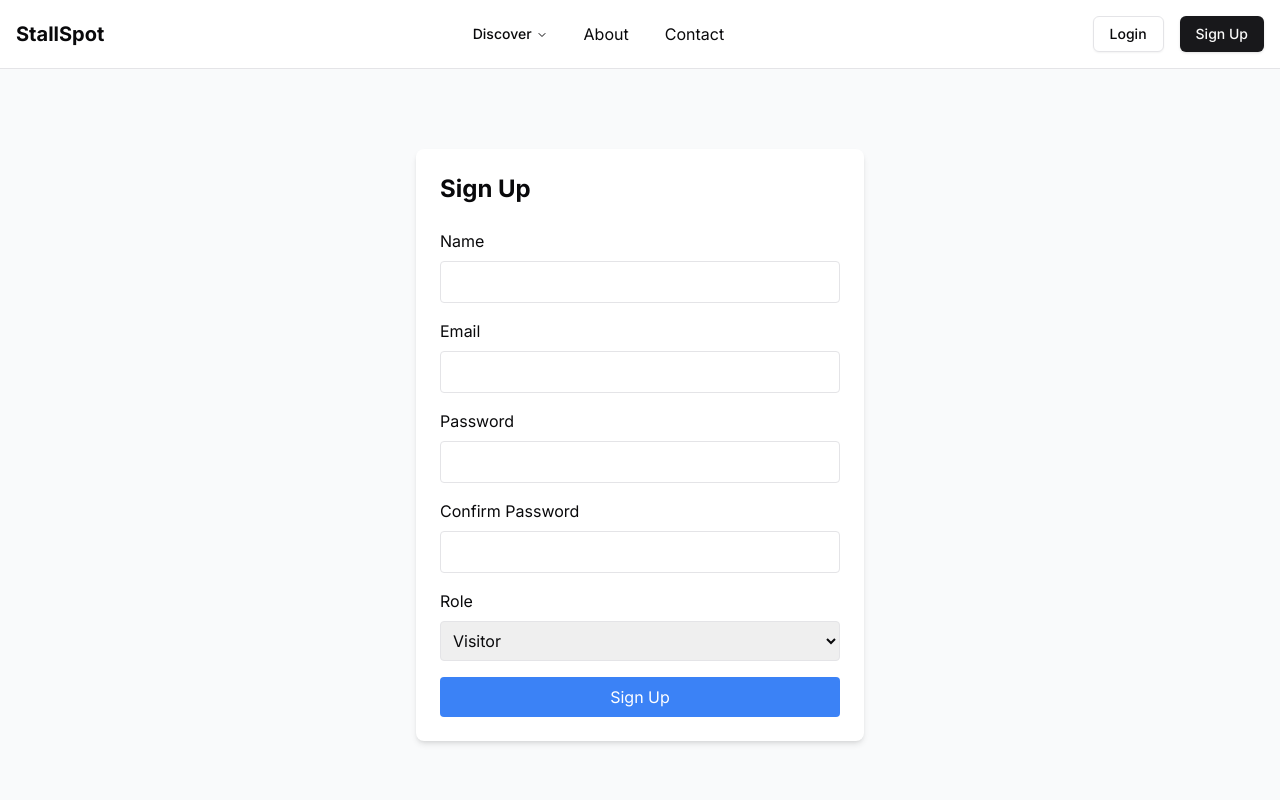
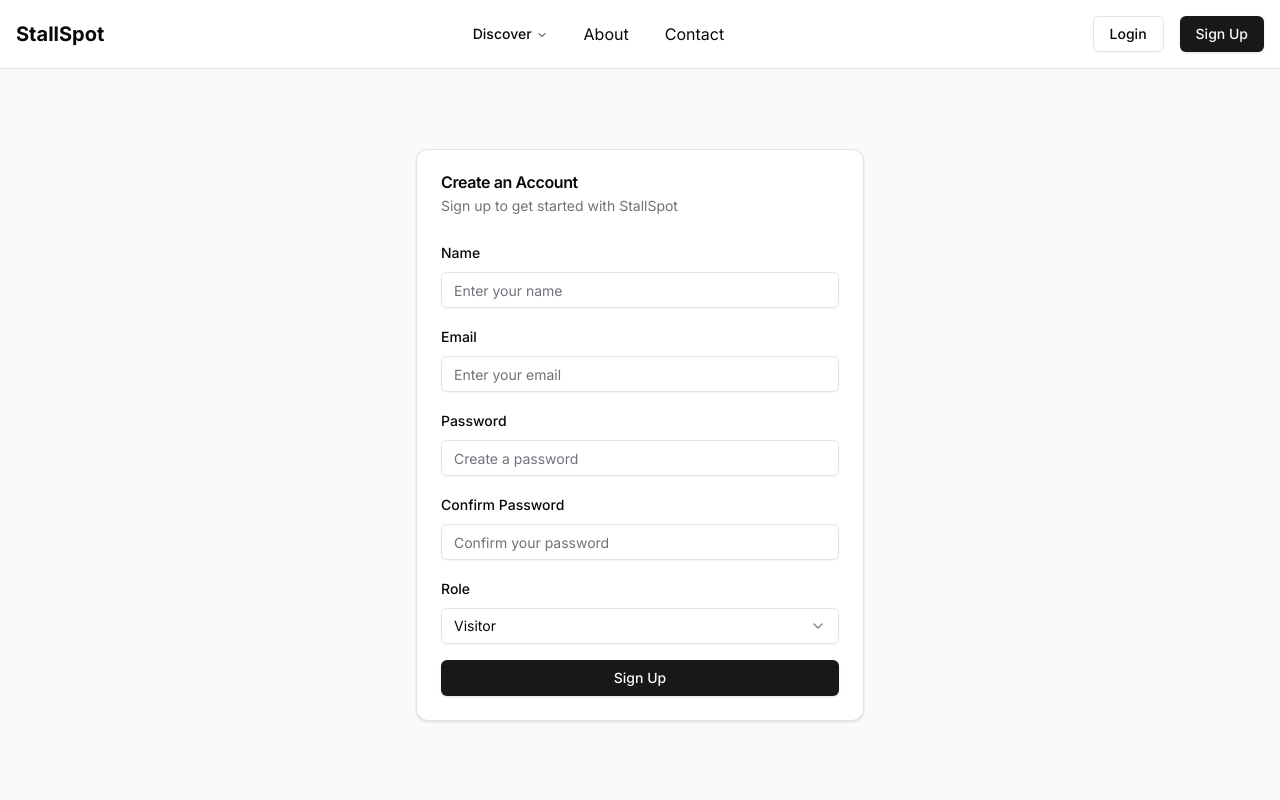
Before and after one commit to Parth-12pm/next-stallSpot, a Next.js app: page /auth/signup in a window 1280 px wide. Shown: the top 800 px of the page. Built offline with nearby package versions, Linux system fonts and the light colour scheme; no server answers.

Commit message:
fixed mongodb bug and enhanced UI of Auth components

```diff
--- a/src/components/auth/ForgotPasswordForm.tsx
+++ b/src/components/auth/ForgotPasswordForm.tsx
@@ -4,6 +4,12 @@ import { useForm } from 'react-hook-form';
 import { useState } from 'react';
 import { z } from 'zod';
 import { zodResolver } from '@hookform/resolvers/zod';
+import { Card, CardHeader, CardContent, CardTitle, CardDescription } from '@/components/ui/card';
+import { Button } from '@/components/ui/button';
+import { Input } from '@/components/ui/input';
+import { Alert, AlertDescription } from '@/components/ui/alert';
+import { Label } from '@/components/ui/label';
+import Link from 'next/link';
 
 const forgotPasswordSchema = z.object({
   email: z.string().email('Invalid email address'),
@@ -15,7 +21,7 @@ export default function ForgotPasswordForm() {
   const [status, setStatus] = useState<'idle' | 'success' | 'error'>('idle');
   const [message, setMessage] = useState('');
 
-  const { register, handleSubmit, formState: { errors } } = useForm<ForgotPasswordFormData>({
+  const { register, handleSubmit, formState: { errors, isSubmitting } } = useForm<ForgotPasswordFormData>({
     resolver: zodResolver(forgotPasswordSchema)
   });
 
@@ -42,43 +48,43 @@ export default function ForgotPasswordForm() {
   };
 
   return (
-    <div className="max-w-md mx-auto mt-8 p-6 bg-white rounded-lg shadow-md">
-      <h2 className="text-2xl font-bold mb-6">Forgot Password</h2>
-
+    <Card className="max-w-md w-full mx-auto mt-8">
+      <CardHeader>
+        <CardTitle>Forgot Password</CardTitle>
+        <CardDescription>Enter your email to receive reset instructions</CardDescription>
+      </CardHeader>
+      <CardContent>
         {status !== 'idle' && (
-        <div className={`mb-4 p-4 rounded-md ${
-          status === 'success' ? 'bg-green-100 text-green-700' : 'bg-red-100 text-red-700'
-        }`}>
-          {message}
-        </div>
+          <Alert variant={status === 'success' ? 'default' : 'destructive'} className="mb-4">
+            <AlertDescription>{message}</AlertDescription>
+          </Alert>
         )}
 
         <form onSubmit={handleSubmit(onSubmit)} className="space-y-4">
-        <div>
-          <label className="block mb-2">Email</label>
-          <input
+          <div className="space-y-2">
+            <Label htmlFor="email">Email</Label>
+            <Input
+              id="email"
               {...register('email')}
               type="email"
-            className="w-full p-2 border rounded"
+              placeholder="Enter your email"
             />
             {errors.email && (
-            <span className="text-red-500">{errors.email.message}</span>
+              <p className="text-sm text-destructive">{errors.email.message}</p>
             )}
           </div>
 
-        <button
-          type="submit"
-          className="w-full bg-blue-500 text-white p-2 rounded hover:bg-blue-600"
-        >
-          Reset Password
-        </button>
+          <Button type="submit" className="w-full" disabled={isSubmitting}>
+            {isSubmitting ? 'Sending...' : 'Reset Password'}
+          </Button>
         </form>
 
         <div className="mt-4 text-center">
-        <a href="/auth/login" className="text-blue-500 hover:underline">
+          <Link href="/auth/login" className="text-sm text-primary hover:underline">
             Back to Login
-        </a>
+          </Link>
         </div>
-    </div>
+      </CardContent>
+    </Card>
   );
 }
--- a/src/components/auth/ResetPasswordForm.tsx
+++ b/src/components/auth/ResetPasswordForm.tsx
@@ -5,6 +5,11 @@ import { useState } from 'react';
 import { z } from 'zod';
 import { zodResolver } from '@hookform/resolvers/zod';
 import { useRouter, useSearchParams } from 'next/navigation';
+import { Card, CardHeader, CardContent, CardTitle, CardDescription } from '@/components/ui/card';
+import { Button } from '@/components/ui/button';
+import { Input } from '@/components/ui/input';
+import { Alert, AlertDescription } from '@/components/ui/alert';
+import { Label } from '@/components/ui/label';
 
 const resetPasswordSchema = z.object({
   password: z.string().min(6, 'Password must be at least 6 characters'),
@@ -22,7 +27,7 @@ export default function ResetPasswordForm() {
   const searchParams = useSearchParams();
   const token = searchParams.get('token');
 
-  const { register, handleSubmit, formState: { errors } } = useForm<ResetPasswordFormData>({
+  const { register, handleSubmit, formState: { errors, isSubmitting } } = useForm<ResetPasswordFormData>({
     resolver: zodResolver(resetPasswordSchema)
   });
 
@@ -48,47 +53,50 @@ export default function ResetPasswordForm() {
   };
 
   return (
-    <div className="max-w-md mx-auto mt-8 p-6 bg-white rounded-lg shadow-md">
-      <h2 className="text-2xl font-bold mb-6">Reset Password</h2>
-
+    <Card className="max-w-md w-full mx-auto mt-8">
+      <CardHeader>
+        <CardTitle>Reset Password</CardTitle>
+        <CardDescription>Enter your new password</CardDescription>
+      </CardHeader>
+      <CardContent>
         {error && (
-        <div className="mb-4 p-4 bg-red-100 text-red-700 rounded-md">
-          {error}
-        </div>
+          <Alert variant="destructive" className="mb-4">
+            <AlertDescription>{error}</AlertDescription>
+          </Alert>
         )}
 
         <form onSubmit={handleSubmit(onSubmit)} className="space-y-4">
-        <div>
-          <label className="block mb-2">New Password</label>
-          <input
+          <div className="space-y-2">
+            <Label htmlFor="password">New Password</Label>
+            <Input
+              id="password"
               {...register('password')}
               type="password"
-            className="w-full p-2 border rounded"
+              placeholder="Enter new password"
             />
             {errors.password && (
-            <span className="text-red-500">{errors.password.message}</span>
+              <p className="text-sm text-destructive">{errors.password.message}</p>
             )}
           </div>
 
-        <div>
-          <label className="block mb-2">Confirm Password</label>
-          <input
+          <div className="space-y-2">
+            <Label htmlFor="confirmPassword">Confirm Password</Label>
+            <Input
+              id="confirmPassword"
               {...register('confirmPassword')}
               type="password"
-            className="w-full p-2 border rounded"
+              placeholder="Confirm new password"
             />
             {errors.confirmPassword && (
-            <span className="text-red-500">{errors.confirmPassword.message}</span>
+              <p className="text-sm text-destructive">{errors.confirmPassword.message}</p>
             )}
           </div>
 
-        <button
-          type="submit"
-          className="w-full bg-blue-500 text-white p-2 rounded hover:bg-blue-600"
-        >
-          Reset Password
-        </button>
+          <Button type="submit" className="w-full" disabled={isSubmitting}>
+            {isSubmitting ? 'Resetting...' : 'Reset Password'}
+          </Button>
         </form>
-    </div>
+      </CardContent>
+    </Card>
   );
 }
--- a/src/components/auth/SignupForm.tsx
+++ b/src/components/auth/SignupForm.tsx
@@ -4,6 +4,12 @@ import { useForm } from 'react-hook-form';
 import { useState } from 'react';
 import { z } from 'zod';
 import { zodResolver } from '@hookform/resolvers/zod';
+import { Card, CardHeader, CardContent, CardTitle, CardDescription } from '@/components/ui/card';
+import { Button } from '@/components/ui/button';
+import { Input } from '@/components/ui/input';
+import { Alert, AlertDescription } from '@/components/ui/alert';
+import { Label } from '@/components/ui/label';
+import { Select, SelectContent, SelectItem, SelectTrigger, SelectValue } from '@/components/ui/select';
 
 const signupSchema = z.object({
   name: z.string().min(2, 'Name must be at least 2 characters'),
@@ -20,7 +26,7 @@ type SignupFormData = z.infer<typeof signupSchema>;
 
 export default function SignupForm() {
   const [error, setError] = useState('');
-  const { register, handleSubmit, formState: { errors } } = useForm<SignupFormData>({
+  const { register, handleSubmit, formState: { errors, isSubmitting } } = useForm<SignupFormData>({
     resolver: zodResolver(signupSchema)
   });
 
@@ -46,86 +52,92 @@ export default function SignupForm() {
   };
 
   return (
-    <div className="max-w-md mx-auto mt-8 p-6 bg-white rounded-lg shadow-md">
-      <h2 className="text-2xl font-bold mb-6">Sign Up</h2>
-
+    <Card className="max-w-md w-full mx-auto mt-8">
+      <CardHeader>
+        <CardTitle>Create an Account</CardTitle>
+        <CardDescription>Sign up to get started with StallSpot</CardDescription>
+      </CardHeader>
+      <CardContent>
         {error && (
-        <div className="mb-4 p-4 bg-red-100 text-red-700 rounded-md">
-          {error}
-        </div>
+          <Alert variant="destructive" className="mb-4">
+            <AlertDescription>{error}</AlertDescription>
+          </Alert>
         )}
 
         <form onSubmit={handleSubmit(onSubmit)} className="space-y-4">
-        <div>
-          <label className="block mb-2">Name</label>
-          <input
+          <div className="space-y-2">
+            <Label htmlFor="name">Name</Label>
+            <Input
+              id="name"
               {...register('name')}
-            type="text"
-            className="w-full p-2 border rounded"
+              placeholder="Enter your name"
             />
             {errors.name && (
-            <span className="text-red-500">{errors.name.message}</span>
+              <p className="text-sm text-destructive">{errors.name.message}</p>
             )}
           </div>
 
-        <div>
-          <label className="block mb-2">Email</label>
-          <input
+          <div className="space-y-2">
+            <Label htmlFor="email">Email</Label>
+            <Input
+              id="email"
               {...register('email')}
               type="email"
-            className="w-full p-2 border rounded"
+              placeholder="Enter your email"
             />
             {errors.email && (
-            <span className="text-red-500">{errors.email.message}</span>
+              <p className="text-sm text-destructive">{errors.email.message}</p>
             )}
           </div>
 
-        <div>
-          <label className="block mb-2">Password</label>
-          <input
+          <div className="space-y-2">
+            <Label htmlFor="password">Password</Label>
+            <Input
+              id="password"
               {...register('password')}
               type="password"
-            className="w-full p-2 border rounded"
+              placeholder="Create a password"
             />
             {errors.password && (
-            <span className="text-red-500">{errors.password.message}</span>
+              <p className="text-sm text-destructive">{errors.password.message}</p>
             )}
           </div>
 
-        <div>
-          <label className="block mb-2">Confirm Password</label>
-          <input
+          <div className="space-y-2">
+            <Label htmlFor="confirmPassword">Confirm Password</Label>
+            <Input
+              id="confirmPassword"
               {...register('confirmPassword')}
               type="password"
-            className="w-full p-2 border rounded"
+              placeholder="Confirm your password"
             />
             {errors.confirmPassword && (
-            <span className="text-red-500">{errors.confirmPassword.message}</span>
+              <p className="text-sm text-destructive">{errors.confirmPassword.message}</p>
             )}
           </div>
 
-        <div>
-          <label className="block mb-2">Role</label>
-          <select
-            {...register('role')}
-            className="w-full p-2 border rounded"
-          >
-            <option value="visitor">Visitor</option>
-            <option value="organizer">Organizer</option>
-            <option value="vendor">Vendor</option>
-          </select>
+          <div className="space-y-2">
+            <Label htmlFor="role">Role</Label>
+            <Select defaultValue="visitor" {...register('role')}>
+              <SelectTrigger>
+                <SelectValue placeholder="Select your role" />
+              </SelectTrigger>
+              <SelectContent>
+                <SelectItem value="visitor">Visitor</SelectItem>
+                <SelectItem value="organizer">Organizer</SelectItem>
+                <SelectItem value="vendor">Vendor</SelectItem>
+              </SelectContent>
+            </Select>
             {errors.role && (
-            <span className="text-red-500">{errors.role.message}</span>
+              <p className="text-sm text-destructive">{errors.role.message}</p>
             )}
           </div>
 
-        <button
-          type="submit"
-          className="w-full bg-blue-500 text-white p-2 rounded hover:bg-blue-600"
-        >
-          Sign Up
-        </button>
+          <Button type="submit" className="w-full" disabled={isSubmitting}>
+            {isSubmitting ? 'Creating Account...' : 'Sign Up'}
+          </Button>
         </form>
-    </div>
+      </CardContent>
+    </Card>
   );
 }
```
Also changed, not shown: src/lib/mongodb.ts (+27 -13 lines). Lines whose indentation alone changed are shown as unchanged.
